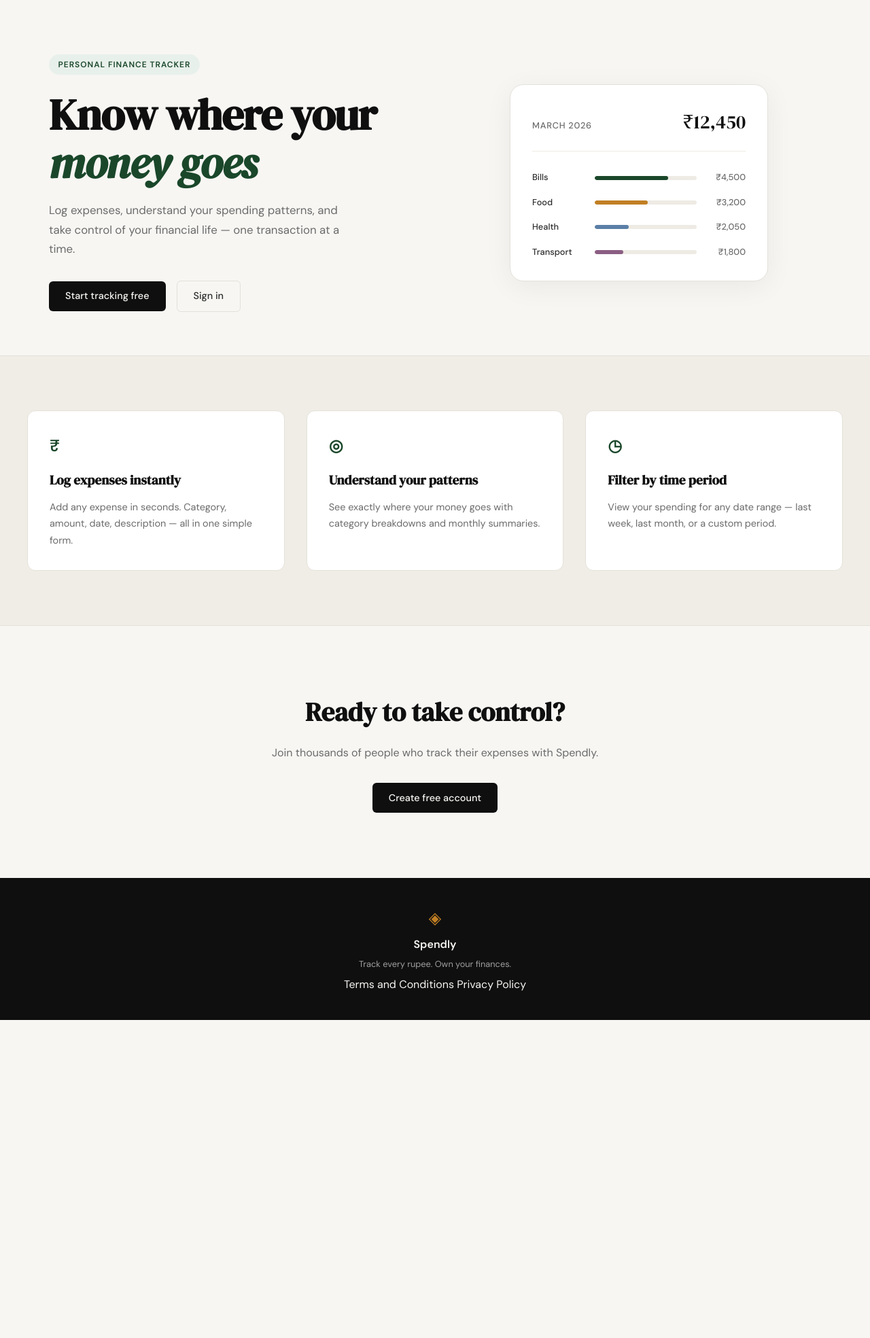
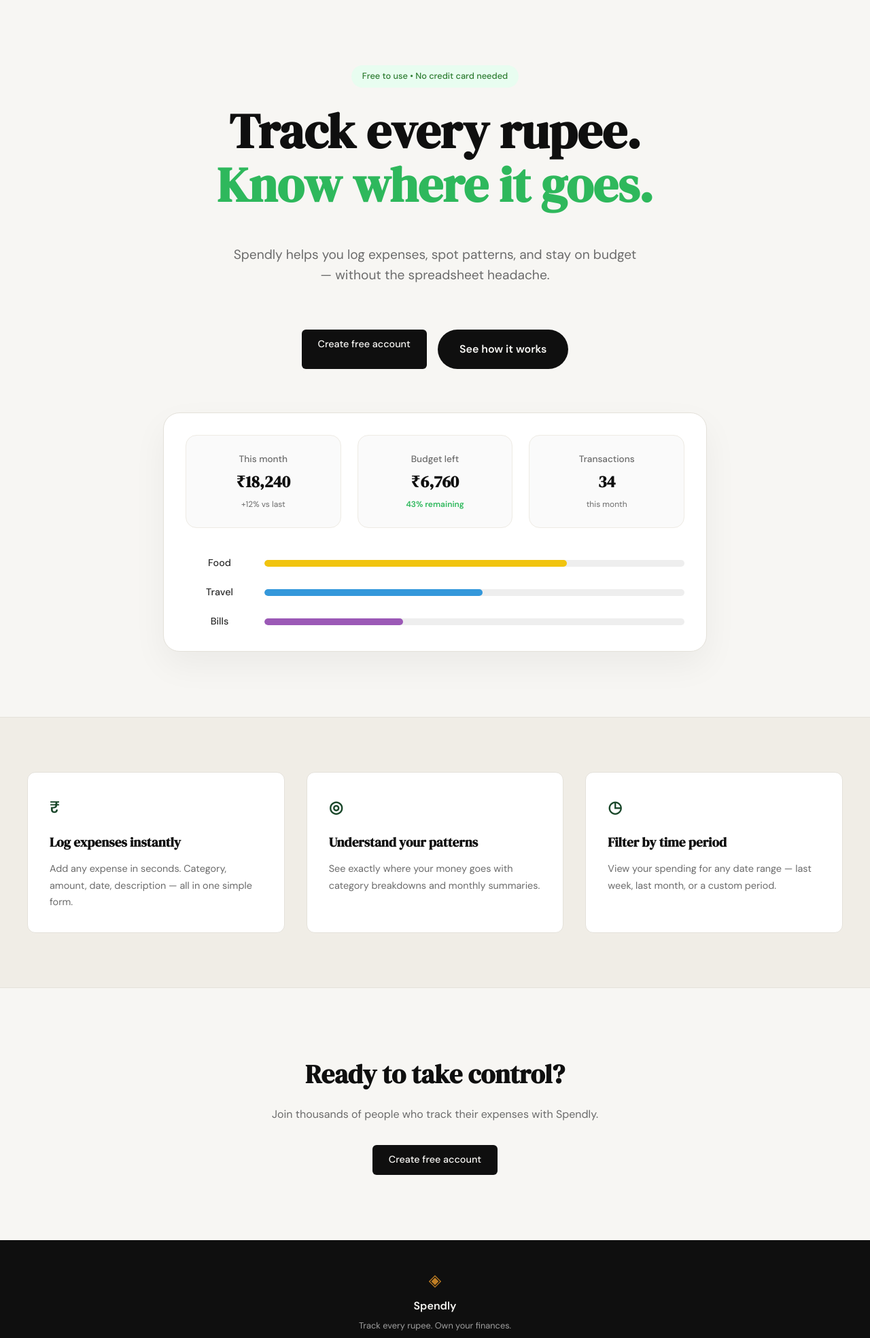
Before and after one commit to Rajshah296/expense-tracker, a Flask app: page / in a window 1280 px wide. Shown: the part 61-2030 px from the top of the page at 68% size. Before the commit the page ends 1562 px from the top, so only its background shows below. Run offline with Flask 3, Linux system fonts and the light colour scheme.

Commit message:
landing: redesign hero section to match mockup

```diff
--- a/static/css/style.css
+++ b/static/css/style.css
@@ -124,61 +124,104 @@ a { color: inherit; text-decoration: none; }
 /* ------------------------------------------------------------------ */
 
 .hero {
-    padding: 5rem 2rem 4rem;
-    display: grid;
-    grid-template-columns: 1fr 1fr;
-    gap: 4rem;
+    padding: 6rem 2rem;
+    display: flex;
+    flex-direction: column;
     align-items: center;
+    text-align: center;
     max-width: var(--max-width);
     margin: 0 auto;
+    gap: 4rem;
+}
+
+.hero-inner {
+    display: flex;
+    flex-direction: column;
+    align-items: center;
+    gap: 1.5rem;
+    max-width: 800px;
 }
 
 .hero-badge {
     display: inline-block;
-    background: var(--accent-light);
-    color: var(--accent);
-    font-size: 0.75rem;
-    font-weight: 600;
-    letter-spacing: 0.08em;
-    text-transform: uppercase;
-    padding: 0.35rem 0.85rem;
+    background: #e8fdf0;
+    color: #2e7d32;
+    font-size: 0.8rem;
+    font-weight: 500;
+    padding: 0.4rem 1rem;
     border-radius: 999px;
-    margin-bottom: 1.5rem;
+    margin-bottom: 0;
 }
 
 .hero-title {
     font-family: var(--font-display);
-    font-size: clamp(2.5rem, 5vw, 4rem);
+    font-size: clamp(2.5rem, 6vw, 4.5rem);
     line-height: 1.1;
-    letter-spacing: -0.02em;
     color: var(--ink);
-    margin-bottom: 1.25rem;
+    margin-bottom: 1.5rem;
 }
 
-.hero-title em {
-    font-style: italic;
-    color: var(--accent);
+.hero-title-accent {
+    color: #2eb85c;
 }
 
 .hero-subtitle {
-    font-size: 1.05rem;
+    font-size: 1.2rem;
     color: var(--ink-muted);
-    line-height: 1.7;
-    max-width: 460px;
-    margin-bottom: 2rem;
+    line-height: 1.6;
+    max-width: 600px;
+    margin-bottom: 2.5rem;
 }
 
 .hero-actions {
     display: flex;
     gap: 1rem;
-    align-items: center;
+    justify-content: center;
 }
 
-/* ------------------------------------------------------------------ */
-/* Mock card (hero visual)                                             */
-/* ------------------------------------------------------------------ */
+.btn-primary {
+    display: inline-block;
+    background: var(--ink);
+    color: var(--paper);
+    padding: 1rem 2rem;
+    border-radius: 999px;
+    font-family: var(--font-body);
+    font-size: 1rem;
+    font-weight: 600;
+    cursor: pointer;
+    border: none;
+    transition: transform 0.2s, background 0.2s;
+    text-decoration: none;
+}
 
+.btn-primary:hover {
+    background: var(--accent);
+    transform: translateY(-2px);
+}
+
+.btn-secondary {
+    display: inline-block;
+    background: var(--ink);
+    color: var(--paper);
+    padding: 1rem 2rem;
+    border-radius: 999px;
+    font-family: var(--font-body);
+    font-size: 1rem;
+    font-weight: 600;
+    cursor: pointer;
+    border: none;
+    transition: transform 0.2s, background 0.2s;
+    text-decoration: none;
+}
+
+.btn-secondary:hover {
+    background: var(--accent);
+    transform: translateY(-2px);
+}
+
+/* Mock card updates */
 .hero-visual {
+    width: 100%;
     display: flex;
     justify-content: center;
 }
@@ -186,75 +229,89 @@ a { color: inherit; text-decoration: none; }
 .mock-card {
     background: var(--paper-card);
     border: 1px solid var(--border);
-    border-radius: var(--radius-lg);
+    border-radius: 24px;
     padding: 2rem;
     width: 100%;
-    max-width: 380px;
-    box-shadow: 0 8px 40px rgba(0,0,0,0.06);
+    max-width: 800px;
+    box-shadow: 0 20px 50px rgba(0,0,0,0.05);
 }
 
 .mock-card-header {
-    display: flex;
-    justify-content: space-between;
-    align-items: baseline;
-    margin-bottom: 1.75rem;
-    padding-bottom: 1.25rem;
-    border-bottom: 1px solid var(--border-soft);
+    display: grid;
+    grid-template-columns: repeat(3, 1fr);
+    gap: 1.5rem;
+    margin-bottom: 2.5rem;
 }
 
-.mock-label {
-    font-size: 0.8rem;
-    font-weight: 500;
-    color: var(--ink-muted);
-    text-transform: uppercase;
-    letter-spacing: 0.06em;
+.mock-stat {
+    padding: 1.5rem;
+    background: #fafafa;
+    border-radius: 16px;
+    display: flex;
+    flex-direction: column;
+    gap: 0.25rem;
+    border: 1px solid var(--border-soft);
 }
 
-.mock-total {
-    font-family: var(--font-display);
-    font-size: 1.75rem;
-    color: var(--ink);
+.mock-stat-label {
+    font-size: 0.85rem;
+    color: var(--ink-muted);
+    font-weight: 500;
 }
 
-.mock-bars { display: flex; flex-direction: column; gap: 1rem; }
+.mock-stat-value {
+    font-family: var(--font-display);
+    font-size: 1.5rem;
+    color: var(--ink);
+    font-weight: 600;
+}
+
+.mock-stat-trend {
+    font-size: 0.75rem;
+    color: var(--ink-muted);
+}
+
+.mock-stat-trend.remaining {
+    color: #2eb85c;
+    font-weight: 600;
+}
+
+.mock-bars {
+    display: flex;
+    flex-direction: column;
+    gap: 1.25rem;
+}
 
 .mock-bar-row {
     display: grid;
-    grid-template-columns: 80px 1fr 60px;
+    grid-template-columns: 100px 1fr;
     align-items: center;
-    gap: 0.75rem;
+    gap: 1rem;
 }
 
 .mock-cat {
-    font-size: 0.8rem;
+    font-size: 0.9rem;
     font-weight: 500;
     color: var(--ink-soft);
 }
 
 .mock-bar-track {
-    height: 6px;
-    background: var(--border-soft);
+    height: 10px;
+    background: #eee;
     border-radius: 999px;
     overflow: hidden;
 }
 
 .mock-bar {
     height: 100%;
-    background: var(--accent);
     border-radius: 999px;
     transition: width 0.6s ease;
 }
 
-.mock-bar-2 { background: var(--accent-2); }
-.mock-bar-3 { background: #5b7fa6; }
-.mock-bar-4 { background: #8b5e83; }
+.mock-bar-food { background: #f1c40f; }
+.mock-bar-travel { background: #3498db; }
+.mock-bar-bills { background: #9b59b6; }
 
-.mock-amt {
-    font-size: 0.8rem;
-    font-weight: 500;
-    color: var(--ink-muted);
-    text-align: right;
-}
 
 /* ------------------------------------------------------------------ */
 /* Buttons                                                             */
--- a/templates/landing.html
+++ b/templates/landing.html
@@ -6,55 +6,57 @@
 
 <section class="hero">
     <div class="hero-inner">
-        <div class="hero-badge">Personal Finance Tracker</div>
+        <div class="hero-badge">Free to use &bull; No credit card needed</div>
         <h1 class="hero-title">
-            Know where your<br>
-            <em>money goes</em>
+            Track every rupee.<br>
+            <span class="hero-title-accent">Know where it goes.</span>
         </h1>
         <p class="hero-subtitle">
-            Log expenses, understand your spending patterns,
-            and take control of your financial life —
-            one transaction at a time.
+            Spendly helps you log expenses, spot patterns, and stay
+            on budget — without the spreadsheet headache.
         </p>
         <div class="hero-actions">
-            <a href="{{ url_for('register') }}" class="btn-primary">Start tracking free</a>
-            <a href="{{ url_for('login') }}" class="btn-ghost">Sign in</a>
+            <a href="{{ url_for('register') }}" class="btn-primary">Create free account</a>
+            <a href="#" class="btn-secondary">See how it works</a>
         </div>
     </div>
     <div class="hero-visual">
         <div class="mock-card">
             <div class="mock-card-header">
-                <span class="mock-label">March 2026</span>
-                <span class="mock-total">₹12,450</span>
+                <div class="mock-stat">
+                    <span class="mock-stat-label">This month</span>
+                    <span class="mock-stat-value">₹18,240</span>
+                    <span class="mock-stat-trend">+12% vs last</span>
+                </div>
+                <div class="mock-stat">
+                    <span class="mock-stat-label">Budget left</span>
+                    <span class="mock-stat-value">₹6,760</span>
+                    <span class="mock-stat-trend remaining">43% remaining</span>
+                </div>
+                <div class="mock-stat">
+                    <span class="mock-stat-label">Transactions</span>
+                    <span class="mock-stat-value">34</span>
+                    <span class="mock-stat-trend">this month</span>
+                </div>
             </div>
             <div class="mock-bars">
                 <div class="mock-bar-row">
+                    <span class="mock-cat">Food</span>
+                    <div class="mock-bar-track">
+                        <div class="mock-bar mock-bar-food" style="width: 72%"></div>
+                    </div>
+                </div>
+                <div class="mock-bar-row">
+                    <span class="mock-cat">Travel</span>
+                    <div class="mock-bar-track">
+                        <div class="mock-bar mock-bar-travel" style="width: 52%"></div>
+                    </div>
+                </div>
+                <div class="mock-bar-row">
                     <span class="mock-cat">Bills</span>
                     <div class="mock-bar-track">
-                        <div class="mock-bar" style="width: 72%"></div>
+                        <div class="mock-bar mock-bar-bills" style="width: 33%"></div>
                     </div>
-                    <span class="mock-amt">₹4,500</span>
-                </div>
-                <div class="mock-bar-row">
-                    <span class="mock-cat">Food</span>
-                    <div class="mock-bar-track">
-                        <div class="mock-bar mock-bar-2" style="width: 52%"></div>
-                    </div>
-                    <span class="mock-amt">₹3,200</span>
-                </div>
-                <div class="mock-bar-row">
-                    <span class="mock-cat">Health</span>
-                    <div class="mock-bar-track">
-                        <div class="mock-bar mock-bar-3" style="width: 33%"></div>
-                    </div>
-                    <span class="mock-amt">₹2,050</span>
-                </div>
-                <div class="mock-bar-row">
-                    <span class="mock-cat">Transport</span>
-                    <div class="mock-bar-track">
-                        <div class="mock-bar mock-bar-4" style="width: 28%"></div>
-                    </div>
-                    <span class="mock-amt">₹1,800</span>
                 </div>
             </div>
         </div>
```
